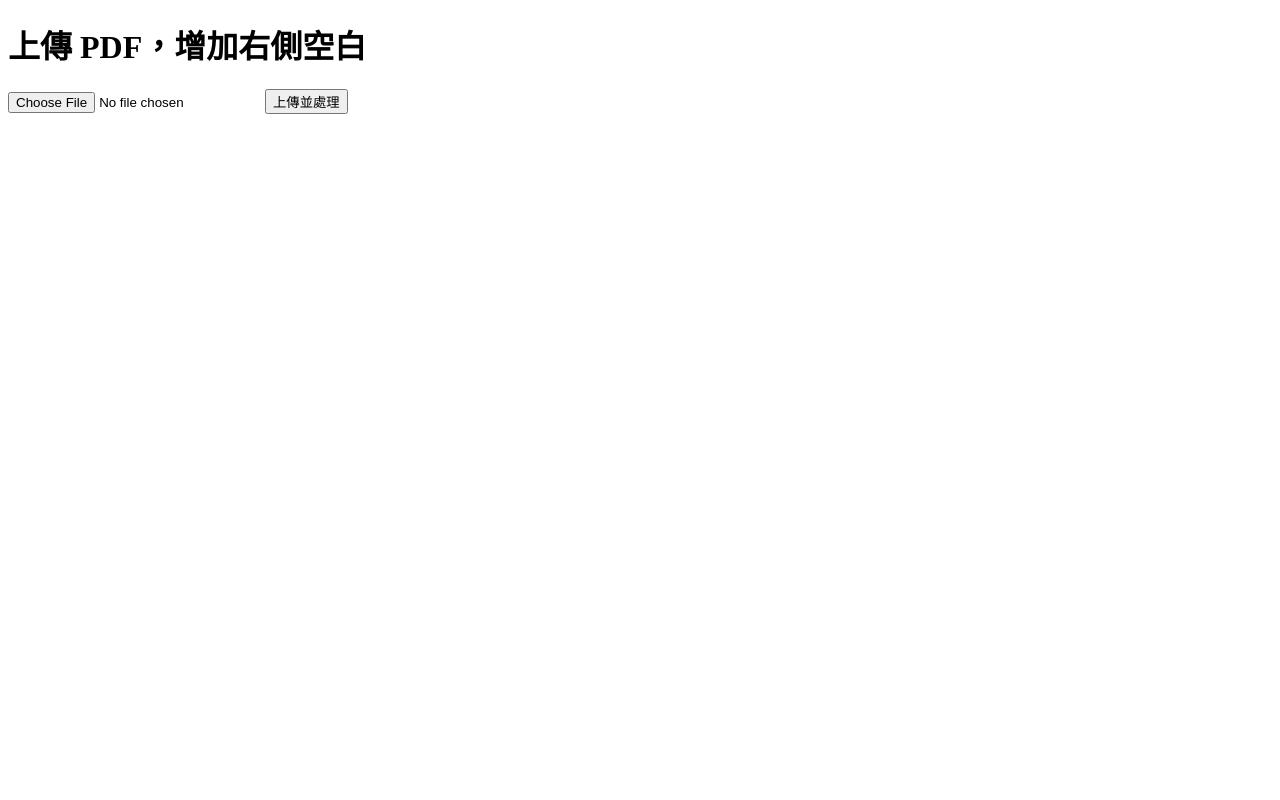
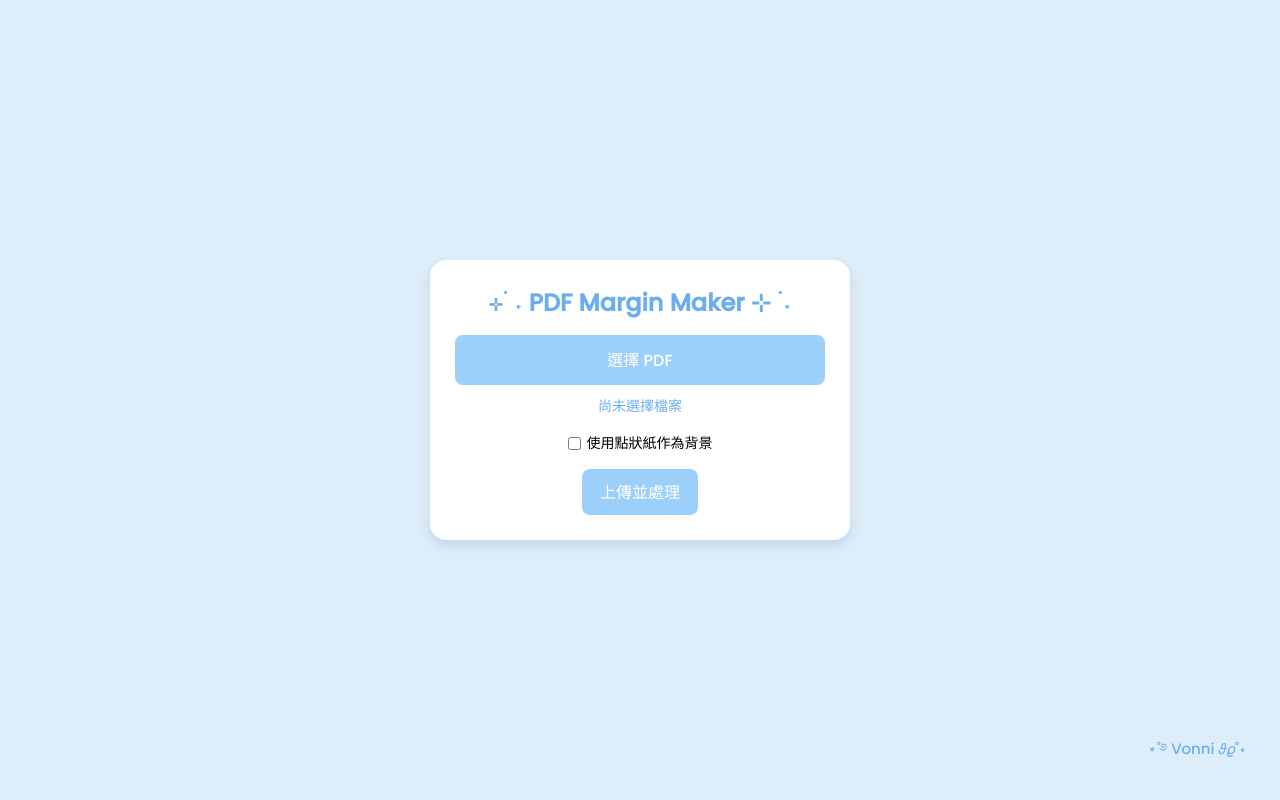
Before and after one commit to YiTsenHo/PDFMarginMaker, a Flask app: page / in a window 1280 px wide. Run offline with Flask 3, Linux system fonts and the light colour scheme; some libraries are stand-ins or nearby versions.

Commit message:
version 1.0

```diff
--- a/app.py
+++ b/app.py
@@ -1,40 +1,94 @@
-from flask import Flask, request, send_file, render_template
+import os
+from flask import Flask, render_template, request, send_file
+from werkzeug.utils import secure_filename
 import fitz  # PyMuPDF
-import os
+from PIL import Image
 
 app = Flask(__name__)
-UPLOAD_FOLDER = "uploads"
-os.makedirs(UPLOAD_FOLDER, exist_ok=True)
+app.config['UPLOAD_FOLDER'] = 'uploads'
+app.config['ALLOWED_EXTENSIONS'] = {'pdf'}
+FIXED_MARGIN = 200  # 固定增加 200px 邊距
 
-# 處理 PDF 增加右側空白
-def add_margin_to_pdf(input_pdf, output_pdf, right_margin=100):
-    doc = fitz.open(input_pdf)
-    for page in doc:
+# 確保上傳資料夾存在
+os.makedirs(app.config['UPLOAD_FOLDER'], exist_ok=True)
+
+# 設定 allowed extension 檢查
+def allowed_file(filename):
+    return '.' in filename and filename.rsplit('.', 1)[1].lower() in app.config['ALLOWED_EXTENSIONS']
+
+# 增加固定邊距和背景的方法
+def add_margin_to_pdf(input_pdf_path, output_pdf_path, use_grid=False):
+    doc = fitz.open(input_pdf_path)
+
+    # 讀取 dot_grid.png 並取得原始尺寸
+    if use_grid:
+        grid_image = Image.open('dot_grid.png')
+        grid_width, grid_height = grid_image.size
+
+    for page_num in range(len(doc)):
+        page = doc.load_page(page_num)
         rect = page.rect
-        new_width = rect.width + right_margin
-        new_rect = fitz.Rect(rect.x0, rect.y0, new_width, rect.y1)
-        page.set_mediabox(new_rect)
-    doc.save(output_pdf)
-    doc.close()
 
-@app.route("/", methods=["GET", "POST"])
+        # 設定新的 MediaBox
+        new_media_rect = fitz.Rect(rect.x0, rect.y0, rect.x1 + FIXED_MARGIN, rect.y1)
+        page.set_mediabox(new_media_rect)
+        page.set_cropbox(new_media_rect)
+
+        if use_grid:
+            # 計算需要填滿的寬高
+            margin_width = FIXED_MARGIN
+            margin_height = int(rect.height)
+
+            # 縮放 dot_grid.png 保持比例
+            scale_factor = margin_width / grid_width
+            new_grid_height = int(grid_height * scale_factor)
+
+            # 避免超出高度
+            if new_grid_height > margin_height:
+                scale_factor = margin_height / grid_height
+                new_grid_width = int(grid_width * scale_factor)
+                new_grid_height = margin_height
+            else:
+                new_grid_width = margin_width
+
+            # 調整 dot_grid.png 尺寸
+            grid_image_resized = grid_image.resize((new_grid_width, new_grid_height), Image.LANCZOS)
+
+            # 存成暫存檔案
+            temp_image_path = "temp_grid.png"
+            grid_image_resized.save(temp_image_path)
+
+            # 平鋪填滿整個區域
+            y_offset = rect.y0
+            while y_offset < rect.y1:
+                tile_rect = fitz.Rect(rect.x1, y_offset, rect.x1 + new_grid_width, y_offset + new_grid_height)
+                page.insert_image(tile_rect, filename=temp_image_path)
+                y_offset += new_grid_height
+
+    doc.save(output_pdf_path)
+
+@app.route('/')
+def index():
+    return render_template('index.html')
+
+@app.route('/upload', methods=['POST'])
 def upload_file():
-    if request.method == "POST":
-        if "file" not in request.files:
-            return "沒有選擇檔案！", 400
-        file = request.files["file"]
-        if file.filename == "":
-            return "檔案名稱為空！", 400
+    if 'file' not in request.files:
+        return '沒有檔案', 400
+    file = request.files['file']
+    use_grid = 'use_grid' in request.form  # 是否使用背景
 
-        input_path = os.path.join(UPLOAD_FOLDER, file.filename)
-        output_path = os.path.join(UPLOAD_FOLDER, "output_" + file.filename)
+    if file and allowed_file(file.filename):
+        filename = secure_filename(file.filename)
+        input_pdf_path = os.path.join(app.config['UPLOAD_FOLDER'], filename)
+        file.save(input_pdf_path)
 
-        file.save(input_path)
-        add_margin_to_pdf(input_path, output_path, right_margin=100)
+        output_pdf_path = os.path.join(app.config['UPLOAD_FOLDER'], 'output_' + filename)
+        add_margin_to_pdf(input_pdf_path, output_pdf_path, use_grid)
 
-        return send_file(output_path, as_attachment=True)
+        return send_file(output_pdf_path, as_attachment=True)
 
-    return render_template("index.html")
+    return '檔案格式不正確', 400
 
-if __name__ == "__main__":
+if __name__ == '__main__':
     app.run(debug=True)
--- a/templates/index.html
+++ b/templates/index.html
@@ -3,13 +3,167 @@
 <head>
     <meta charset="UTF-8">
     <meta name="viewport" content="width=device-width, initial-scale=1.0">
-    <title>PDF 增加右側空白</title>
+    <title>PDF Margin Maker</title>
+    <script src="https://mozilla.github.io/pdf.js/build/pdf.js"></script>
+    <style>
+        @import url('https://fonts.googleapis.com/css2?family=Poppins:wght@500&display=swap');
+
+        * {
+            margin: 0;
+            padding: 0;
+            box-sizing: border-box;
+            font-family: 'Poppins', sans-serif;
+        }
+
+        body {
+            display: flex;
+            justify-content: center;
+            align-items: center;
+            height: 100vh;
+            background-color: #ddeefa; /* 柔和粉色背景 */
+        }
+
+        .container {
+            background: white;
+            padding: 25px;
+            border-radius: 16px;
+            box-shadow: 0 5px 12px rgba(42, 77, 120, 0.15);
+            text-align: center;
+            width: 420px;
+            position: relative;
+        }
+
+        h1 {
+            color: #6caeed; /* 可愛粉紅 */
+            margin-bottom: 15px;
+            font-size: 24px;
+        }
+
+        input[type="file"] {
+            display: none;
+        }
+
+        .upload-label {
+            display: block;
+            background: #9dcffb;
+            color: white;
+            padding: 12px;
+            border-radius: 8px;
+            cursor: pointer;
+            transition: 0.3s;
+        }
+
+        .upload-label:hover {
+            background: #6fb6f5;
+        }
+
+        .checkbox-container {
+            margin-top: 15px;
+            display: flex;
+            align-items: center;
+            justify-content: center;
+            font-size: 14px;
+        }
+
+        .checkbox-container input {
+            margin-right: 6px;
+        }
+
+        button {
+            margin-top: 15px;
+            background: #9dcffb;
+            color: white;
+            border: none;
+            padding: 10px 18px;
+            border-radius: 8px;
+            cursor: pointer;
+            transition: 0.3s;
+            font-size: 16px;
+        }
+
+        button:hover {
+            background: #6fb6f5;
+        }
+
+        .preview-container {
+            margin-top: 15px;
+            display: none;
+        }
+
+        #pdf-preview {
+            width: 100%;
+            height: 250px;
+            border: 1px solid #bde0fe;
+            border-radius: 8px;
+            background: #FFF3F5;
+            overflow: hidden;
+        }
+
+        .file-info {
+            margin-top: 10px;
+            font-size: 14px;
+            color: #6caeed;
+        }
+
+        #author {
+            position: fixed;
+            margin: 1rem 1.5rem;
+            bottom: 10px;
+            right: 10px;
+            font-size: 15px;
+            color: #6caeed;
+        }
+    </style>
 </head>
 <body>
-    <h1>上傳 PDF，增加右側空白</h1>
-    <form action="/" method="post" enctype="multipart/form-data">
-        <input type="file" name="file" required>
-        <button type="submit">上傳並處理</button>
-    </form>
+    <p id="author">⋆˚࿔ Vonni 𝜗𝜚˚⋆</p>
+    <div class="container">
+        <h1>⊹ ࣪ ˖ PDF Margin Maker ⊹ ࣪ ˖</h1>
+        <form action="/upload" method="post" enctype="multipart/form-data">
+            <label class="upload-label">
+                選擇 PDF
+                <input type="file" name="file" id="file-input" required>
+            </label>
+            <div class="file-info" id="file-name">尚未選擇檔案</div>
+            <div class="checkbox-container">
+                <input type="checkbox" name="use_grid" id="use_grid">
+                <label for="use_grid">使用點狀紙作為背景</label>
+            </div>
+            <button type="submit">上傳並處理</button>
+        </form>
+
+        <div class="preview-container" id="preview-container">
+            <h3 style="color: #6caeed; font-size: 16px; margin-top: 15px;">PDF 預覽</h3>
+            <canvas id="pdf-preview"></canvas>
+        </div>
+    </div>
+
+    <script>
+        document.getElementById('file-input').addEventListener('change', function(event) {
+            const file = event.target.files[0];
+            if (file) {
+                document.getElementById('file-name').innerText = '已選擇: ' + file.name;
+                showPDFPreview(URL.createObjectURL(file));
+            }
+        });
+
+        function showPDFPreview(url) {
+            const loadingTask = pdfjsLib.getDocument(url);
+            loadingTask.promise.then(pdf => {
+                pdf.getPage(1).then(page => {
+                    const scale = 1.5;
+                    const viewport = page.getViewport({ scale });
+                    const canvas = document.getElementById('pdf-preview');
+                    const context = canvas.getContext('2d');
+                    canvas.height = viewport.height;
+                    canvas.width = viewport.width;
+                    document.getElementById('preview-container').style.display = 'block';
+
+                    const renderContext = { canvasContext: context, viewport: viewport };
+                    page.render(renderContext);
+                });
+            });
+        }
+    </script>
 </body>
 </html>
```
Also changed, not shown: dot_grid.png (added), temp_grid.png (added), 4 other files.
